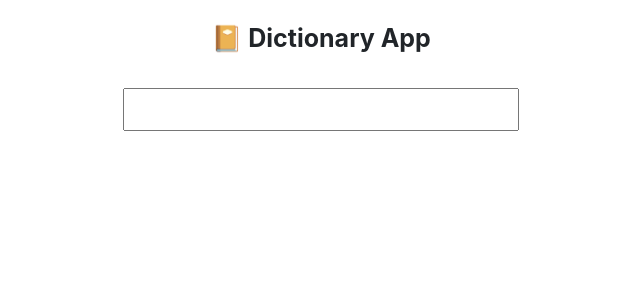
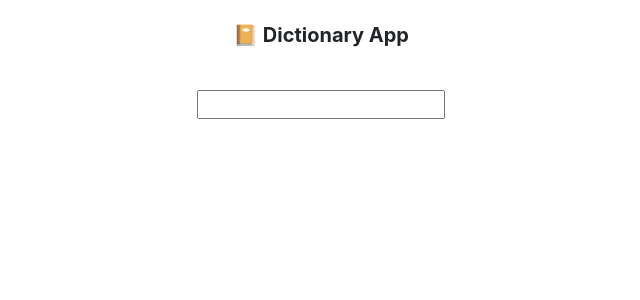
Before and after one commit to radikakumar/my-app-for-dictionary, a React (Create React App) app: page / in a window 1280 px wide. Shown: the top 300 px of the page, without its empty margins (319-959 px from the left). Built offline with nearby package versions, Linux system fonts and the light colour scheme.

Commit message:
Styled the form with classname dictionary

```diff
--- a/src/App.css
+++ b/src/App.css
@@ -4,14 +4,14 @@
   margin: 0 auto;
   font-style: mono space;
 font-weight: bolder;
-font-size: 25px;
+font-size: 20px;
 }
 
 .Dictionary{
-  padding: 10px;
+ padding: 20px;
   text-align: center;
   margin: 0 auto;
   font-style: mono space;
 font-weight: bolder;
-font-size: 25px;
+font-size: 15px;
 }
```
